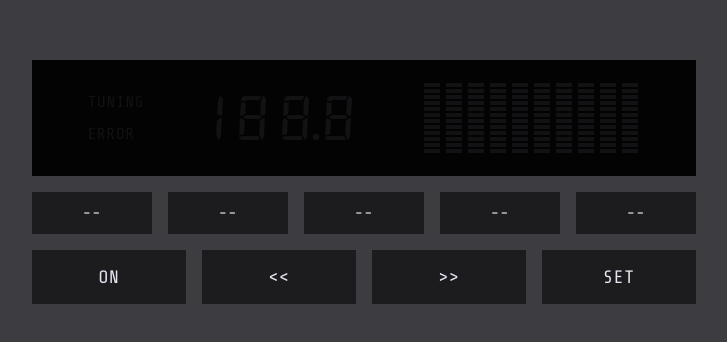
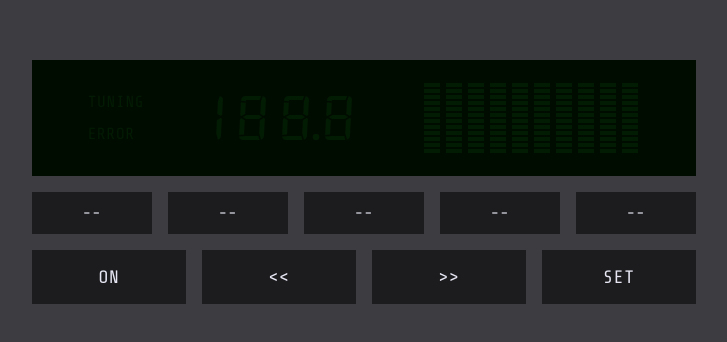
Before and after one commit to unrowdy/radio, a plain HTML site: page dist/index.html in a window 1280 px wide. Shown: the part 218-560 px from the top of the page, without its empty margins (276-1003 px from the left). Drawn offline with nearby package versions, Linux system fonts and the light colour scheme.

Commit message:
Use lcd filter instead of colors

```diff
--- a/dist/css/styles.css
+++ b/dist/css/styles.css
@@ -3,7 +3,7 @@
 html, body {
   height: 100%;
   min-height: 272px;
-  min-width: 380px;
+  min-width: 358px;
   margin: 0;
   background: #3d3d41;
 }
@@ -83,7 +83,6 @@ a:hover {
 
 svg {
   float: right;
-  /*fill: #121214;*/
 }
 #lcd {
   width: 138px;
@@ -92,10 +91,12 @@ svg {
   display: flex;
   justify-content: space-around;
   align-items: center;
+  height: 74px;
   padding: 21px;
-  color: #121214;
-  background: #030303;
+  color: #1c1c1f;
+  background: #0c0c0e;
   margin: 8px;
+  position: relative;
 }
 .screen > * {
   flex-shrink: 0;
@@ -107,9 +108,32 @@ svg {
 #frequency {
   flex-basis: 58px;
 }
+#filter {
+  position: absolute;
+  top: 0;
+  bottom: 0;
+  left: 0;
+  right: 0;
+  mix-blend-mode: multiply;
+}
+.clear {
+  background: #eee;
+}
+.red {
+  background: #e11;
+}
+.green {
+  background: #1e1;
+}
+.amber {
+  background: #ed1;
+}
 
 @media (max-width: 580px) {
   #frequency svg {
     display: none;
   }
+  main, button {
+    padding: 4px;
+  }
 }
--- a/dist/index.html
+++ b/dist/index.html
@@ -25,6 +25,7 @@
         </div>
         <div id="lcd"></div>
         <div id="frequency"></div>
+        <div id="filter" class="green"></div>
       </div>
       <div class="preset">
         <button id="preset1">--</button>
--- a/dist/js/keyboard.js
+++ b/dist/js/keyboard.js
@@ -20,17 +20,12 @@ let volume = {
   }
 };
 
-let color = {
+let filter = {
   options: [
-    '#f7707c',
-    '#eb7e24',
-    '#a69e22',
-    '#36b240',
-    '#1cae9a',
-    '#16aac2',
-    '#2ca3ea',
-    '#9c8df5',
-    '#f465c7'
+    'clear',
+    'amber',
+    'red',
+    'green'
   ],
   current: 3,
   up: function() {
@@ -38,14 +33,14 @@ let color = {
     if(this.current >= this.options.length) {
       this.current = 0;
     }
-    settings.color(this.options[this.current]);
+    document.getElementById('filter').className = this.options[this.current];
   },
   down: function() {
     this.current = this.current - 1;
     if(this.current < 0) {
       this.current = this.options.length - 1;
     }
-    settings.color(this.options[this.current]);
+    document.getElementById('filter').className = this.options[this.current];
   }
 }
 
@@ -129,13 +124,13 @@ let shortcuts = {
   ',': {
     description: 'color back',
     action: function() {
-      color.down();
+      filter.down();
     }
   },
   '.': {
     description: 'color forward',
     action: function() {
-      color.up();
+      filter.up();
     }
   },
 }
--- a/dist/js/settings.js
+++ b/dist/js/settings.js
@@ -1,30 +1,16 @@
 // settings.js
 
 import {player1, player2} from './player.js';
-import {display} from './display.js';
+//import {display} from './display.js';
 import {storage} from './storage.js';
 import {preset} from './preset.js';
-import {stations} from './stations.js';
+//import {stations} from './stations.js';
 
 export let settings = {
   colors: {
-    on: '#36b240',
-    error: '#f33c3c',
-    off: '#121214',
-    gradient: [
-      '#54d454',
-      '#54d454',
-      '#54d454',
-      '#54d454',
-      '#54d454',
-      '#54d454',
-      '#54d454',
-      '#54d454',
-      '#54d454',
-      '#e0e042',
-      '#e0e042',
-      '#f33c3c',
-    ]
+    on: '#ffb16e',
+    error: '#ffb16e',
+    off: '#1c1c1f',
   },
   stations: 'data/66536.json',
   visual: true,
@@ -32,13 +18,13 @@ export let settings = {
     player1.audio.volume = n;
     player2.audio.volume = n;
   },
-  color: function(hex) {
+  /*color: function(hex) {
     settings.colors.on = hex;
     for(let o=0; o<settings.colors.gradient.length; o++) {
       settings.colors.gradient[o] = hex;
     }
     display.load(stations[storage.getItem('current')].station);
-  },
+  },*/
   visualizer: function(boo) {
     this.visual = boo;
     preset.play(storage.getItem('current'));
```
Also changed, not shown: README.md.
